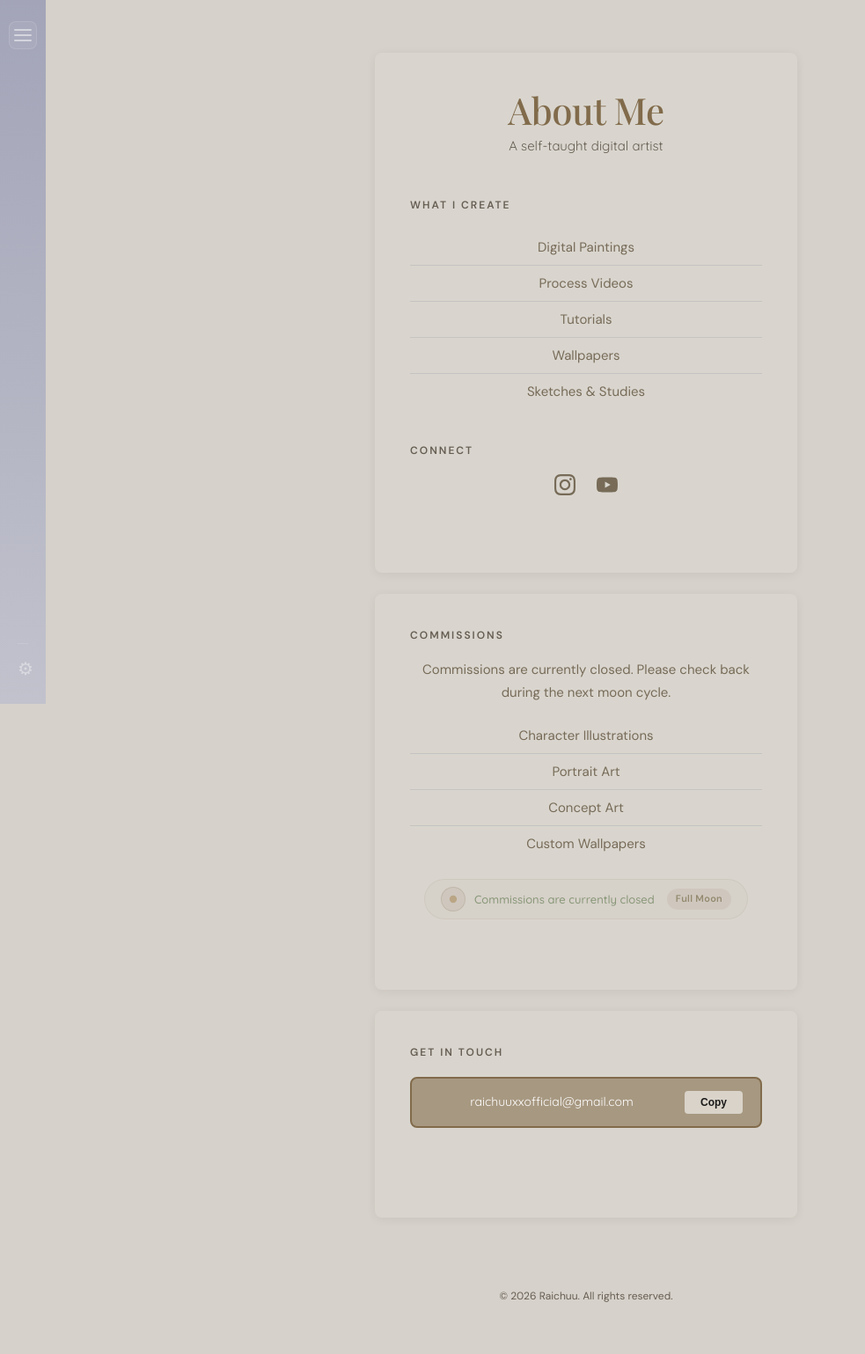
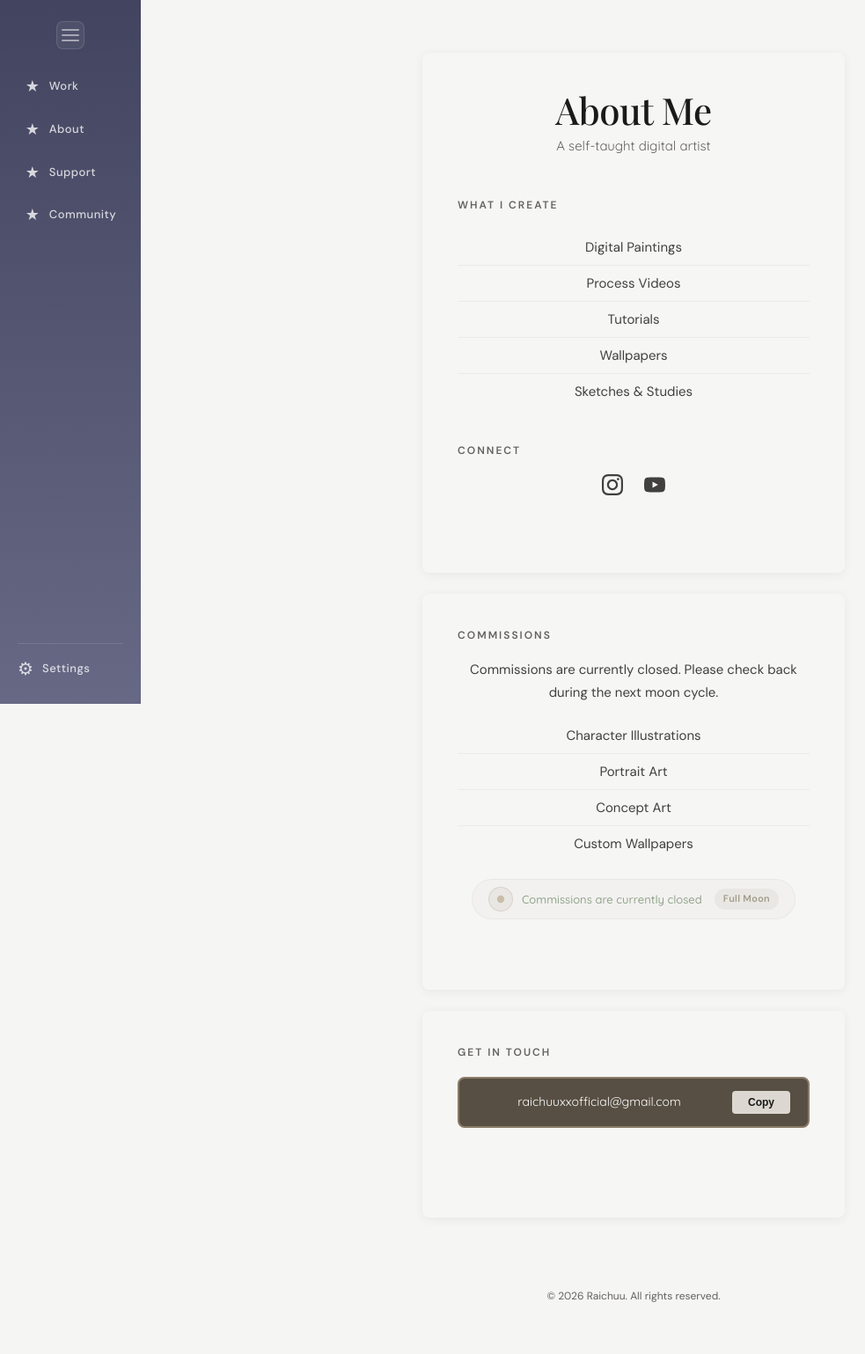
Before and after one commit to CattySmoothy/CattySmoothy, a Flask app: page /about in a window 1280 px wide. Shown: the whole page at 88% size, without its empty margins (0-983 px from the left). Run offline with Flask 3, Linux system fonts and the light colour scheme.

Commit message:
Keep page background white with theme only on accent elements; improve sidebar contrast and add hover expansion

```diff
--- a/static/css/redesign.css
+++ b/static/css/redesign.css
@@ -201,6 +201,7 @@ body {
     overflow: hidden;
 }
 
+.site-sidebar:hover,
 .site-sidebar.expanded {
     width: 160px;
 }
@@ -240,7 +241,7 @@ body {
     align-items: center;
     gap: 10px;
     text-decoration: none;
-    color: rgba(255, 255, 255, 0.4);
+    color: rgba(255, 255, 255, 0.78);
     transition: color 0.2s ease;
     white-space: nowrap;
     padding: 0 10px;
@@ -250,7 +251,7 @@ body {
 
 .sidebar-nav-item:hover {
     color: #FFFFFF;
-    text-shadow: 0 0 8px rgba(255, 255, 255, 0.4);
+    text-shadow: 0 0 8px rgba(255, 255, 255, 0.6);
 }
 
 .sidebar-nav-icon {
@@ -273,6 +274,7 @@ body {
     pointer-events: none;
 }
 
+.site-sidebar:hover .sidebar-nav-label,
 .site-sidebar.expanded .sidebar-nav-label {
     opacity: 1;
     transform: translateX(0);
@@ -319,6 +321,8 @@ body {
     transition: margin-left 0.3s ease;
 }
 
+.site-sidebar:hover + .main-area,
+.site-sidebar:hover ~ .main-area,
 .site-sidebar.expanded + .main-area,
 .site-sidebar.expanded ~ .main-area {
     margin-left: 160px;
@@ -1741,14 +1745,14 @@ body {
     align-items: center;
     gap: 10px;
     text-decoration: none;
-    color: rgba(255, 255, 255, 0.4);
+    color: rgba(255, 255, 255, 0.78);
     transition: color 0.2s ease;
     white-space: nowrap;
 }
 
 .donor-nav-item:hover {
     color: #FFFFFF;
-    text-shadow: 0 0 8px rgba(255, 255, 255, 0.4);
+    text-shadow: 0 0 8px rgba(255, 255, 255, 0.6);
 }
 
 .donor-toggle-label {
@@ -1756,7 +1760,7 @@ body {
     font-size: 12px;
     font-weight: 500;
     letter-spacing: 0.5px;
-    color: rgba(255, 255, 255, 0.5);
+    color: rgba(255, 255, 255, 0.78);
     white-space: nowrap;
     pointer-events: none;
 }
--- a/templates/base.html
+++ b/templates/base.html
@@ -535,59 +535,68 @@
                 label.textContent = phaseName;
             }
 
-            // Generate full theme from HSL
+            // Generate full theme from HSL — background stays primarily white,
+            // theme affects accent elements (header, cards, borders, email).
+            // All text meets WCAG AA (≥4.5:1) on white; primary/secondary meet AAA (≥7:1).
             function generateTheme(h, s, l) {
-                const bgL = clamp(l * 0.9 + 5, 15, 97);
-                const surfL = clamp(bgL - 2, 20, 100);
-                // Text: white when bg is medium/dark, dark when bg is light
-                const text1L = bgL <= 68 ? 94 : clamp(94 - (bgL - 68) * 4, 8, 94);
-                const text2L = bgL <= 68 ? clamp(bgL + 22, 65, 88) : clamp(88 - (bgL - 68) * 3.5, 20, 88);
-                const text3L = bgL <= 68 ? clamp(bgL + 10, 45, 70) : clamp(70 - (bgL - 68) * 2.5, 30, 70);
-                const lf = l / 85;
+                const bgL = 96;
+                const surfL = 98;
+
+                // Text — always dark on the white background
+                const text1L = 10;
+                const text2L = 25;
+                const text3L = 38;
+
                 const hdrH = ((h + 200) % 360 + 360) % 360;
-                const hdrS = clamp(s - 5, 3, 40);
-                const hdr1L = clamp(48 + 20 * lf, 25, 68);
-                const hdr2L = clamp(60 + 18 * lf, 35, 78);
-                const emailBgL = hdr1L;
-                const emailTextL = clamp(emailBgL + 30, 60, 95);
-                const onDarkL = clamp(bgL + 8, 70, 98);
-                const onLightL = clamp(text1L - 3, 8, 18);
+                const hdrS = clamp(s, 8, 45);
+                const hdr1L = clamp(30 + (s / 100) * 10, 30, 40);
+                const hdr2L = clamp(44 + (s / 100) * 12, 44, 56);
+
+                const cardDarkL = clamp(28 + (s / 100) * 12, 28, 40);
+                const featuredL = clamp(20 + (s / 100) * 10, 20, 30);
+
+                const onDarkL = 92;
+                const onLightL = 12;
 
                 return {
-                    '--color-bg': hslStr(h, clamp(s - 5, 3, 50), bgL),
-                    '--color-surface': hslStr(h, clamp(s - 8, 0, 45), surfL),
-                    '--color-text-primary': hslStr(h, clamp(s + 8, 5, 70), text1L),
-                    '--color-text-secondary': hslStr(h, clamp(s - 3, 3, 50), text2L),
-                    '--color-text-muted': hslStr(h, clamp(s - 8, 2, 40), text3L),
-                    '--color-accent': hslStr(h, clamp(s + 8, 5, 70), text1L),
+                    '--color-bg': hslStr(h, clamp(s * 0.25, 2, 12), bgL),
+                    '--color-surface': hslStr(h, clamp(s * 0.15, 1, 8), surfL),
+                    '--color-text-primary': hslStr(h, 0, text1L),
+                    '--color-text-secondary': hslStr(h, clamp(s * 0.15, 2, 12), text2L),
+                    '--color-text-muted': hslStr(h, clamp(s * 0.2, 3, 15), text3L),
+                    '--color-accent': hslStr(h, clamp(s * 0.8, 10, 55), clamp(35 + (100 - s) * 0.15, 35, 50)),
+
                     '--color-header-start': hslStr(hdrH, hdrS, hdr1L),
-                    '--color-header-end': hslStr(hdrH, clamp(hdrS - 3, 0, 35), hdr2L),
-                    '--color-card-light': hslaStr(h, clamp(s - 8, 2, 35), clamp(bgL - 3, 55, 95), 0.95),
-                    '--color-card-light-end': hslaStr(h, clamp(s - 12, 0, 30), clamp(bgL - 8, 50, 90), 0.95),
-                    '--color-card-light-border': hslaStr(h, clamp(s - 10, 0, 30), clamp(bgL - 15, 45, 85), 0.6),
-                    '--color-card-dark': hslaStr(h, clamp(s, 5, 60), clamp(hdr1L - 10, 20, 55), 0.9),
-                    '--color-card-dark-end': hslaStr(h, clamp(s - 5, 0, 50), clamp(hdr1L - 18, 15, 48), 0.9),
-                    '--color-card-dark-solid': hslStr(h, clamp(s, 5, 60), clamp(hdr1L - 8, 22, 58)),
-                    '--color-card-dark-solid-end': hslStr(h, clamp(s - 5, 0, 50), clamp(hdr1L - 16, 18, 50)),
-                    '--color-card-featured': hslaStr(h, clamp(s + 5, 10, 70), clamp(hdr1L - 18, 15, 48), 0.9),
-                    '--color-card-featured-end': hslaStr(h, clamp(s, 5, 60), clamp(hdr1L - 25, 10, 42), 0.9),
-                    '--color-card-featured-solid': hslStr(h, clamp(s + 5, 10, 70), clamp(hdr1L - 16, 18, 50)),
-                    '--color-card-featured-solid-end': hslStr(h, clamp(s, 5, 60), clamp(hdr1L - 23, 12, 44)),
-                    '--color-email-bg': hslStr(hdrH, hdrS, emailBgL),
-                    '--color-email-text': hslStr(hdrH, clamp(hdrS + 15, 10, 80), emailTextL),
-                    '--color-email-btn-text': hslStr(hdrH, hdrS, emailBgL),
-                    '--color-email-btn-hover-bg': hslStr(hdrH, clamp(hdrS + 15, 10, 80), clamp(emailTextL + 2, 70, 98)),
-                    '--color-email-feedback': hslStr(hdrH, clamp(hdrS + 5, 5, 50), clamp(emailBgL + 5, 30, 70)),
-                    '--color-nav-border': hslStr(h, clamp(s - 12, 0, 30), clamp(bgL - 10, 50, 88)),
-                    '--color-footer-text': hslStr(h, clamp(s - 8, 2, 40), text3L),
-                    '--color-work-card-bg': hslStr(h, clamp(s - 12, 0, 30), clamp(bgL - 10, 50, 88)),
-                    '--color-on-dark': hslStr(h, clamp(s - 8, 2, 35), onDarkL),
-                    '--color-on-light': hslStr(h, clamp(s + 10, 5, 70), onLightL),
+                    '--color-header-end': hslStr(hdrH, clamp(hdrS - 5, 3, 40), hdr2L),
+
+                    '--color-card-light': hslaStr(h, clamp(s * 0.3, 3, 20), bgL - 2, 0.95),
+                    '--color-card-light-end': hslaStr(h, clamp(s * 0.2, 2, 15), bgL - 5, 0.95),
+                    '--color-card-light-border': hslaStr(h, clamp(s * 0.35, 4, 25), bgL - 12, 0.6),
+                    '--color-card-dark': hslaStr(h, clamp(s * 0.7, 8, 45), cardDarkL, 0.92),
+                    '--color-card-dark-end': hslaStr(h, clamp(s * 0.5, 5, 35), cardDarkL - 5, 0.92),
+                    '--color-card-dark-solid': hslStr(h, clamp(s * 0.7, 8, 45), cardDarkL),
+                    '--color-card-dark-solid-end': hslStr(h, clamp(s * 0.5, 5, 35), cardDarkL - 3),
+                    '--color-card-featured': hslaStr(h, clamp(s * 0.8, 10, 50), featuredL, 0.92),
+                    '--color-card-featured-end': hslaStr(h, clamp(s * 0.6, 7, 40), featuredL - 4, 0.92),
+                    '--color-card-featured-solid': hslStr(h, clamp(s * 0.8, 10, 50), featuredL),
+                    '--color-card-featured-solid-end': hslStr(h, clamp(s * 0.6, 7, 40), featuredL - 2),
+
+                    '--color-email-bg': hslStr(hdrH, hdrS, hdr1L),
+                    '--color-email-text': hslStr(hdrH, clamp(hdrS + 10, 10, 60), clamp(hdr1L + 30, 65, 90)),
+                    '--color-email-btn-text': hslStr(hdrH, hdrS, hdr1L),
+                    '--color-email-btn-hover-bg': hslStr(hdrH, clamp(hdrS + 10, 10, 60), clamp(hdr1L + 35, 70, 95)),
+                    '--color-email-feedback': hslStr(hdrH, clamp(hdrS + 3, 5, 35), clamp(hdr1L + 8, 40, 60)),
+
+                    '--color-nav-border': hslStr(h, clamp(s * 0.2, 2, 12), bgL - 10),
+                    '--color-footer-text': hslStr(h, clamp(s * 0.2, 3, 15), text3L),
+                    '--color-work-card-bg': hslStr(h, clamp(s * 0.2, 2, 12), bgL - 8),
+                    '--color-on-dark': hslStr(h, clamp(s * 0.15, 2, 10), onDarkL),
+                    '--color-on-light': hslStr(h, clamp(s * 0.3, 5, 25), onLightL),
                     '--color-card-dark-btn-bg': '#FFFFFF',
-                    '--color-card-featured-btn-bg': hslStr(h, clamp(s - 8, 2, 35), onDarkL),
-                    '--color-card-featured-btn-text': hslStr(h, clamp(s + 10, 5, 70), onLightL),
-                    '--color-list-border': hslStr(h, clamp(s - 15, 0, 25), clamp(bgL - 5, 55, 93)),
-                    '--color-surface-alt': hslStr(h, clamp(s - 12, 0, 30), clamp(bgL - 3, 58, 95)),
+                    '--color-card-featured-btn-bg': hslStr(h, clamp(s * 0.15, 2, 10), onDarkL),
+                    '--color-card-featured-btn-text': hslStr(h, clamp(s * 0.3, 5, 25), onLightL),
+                    '--color-list-border': hslStr(h, clamp(s * 0.15, 1, 8), bgL - 4),
+                    '--color-surface-alt': hslStr(h, clamp(s * 0.2, 2, 10), bgL - 2),
                 };
             }
 
```
